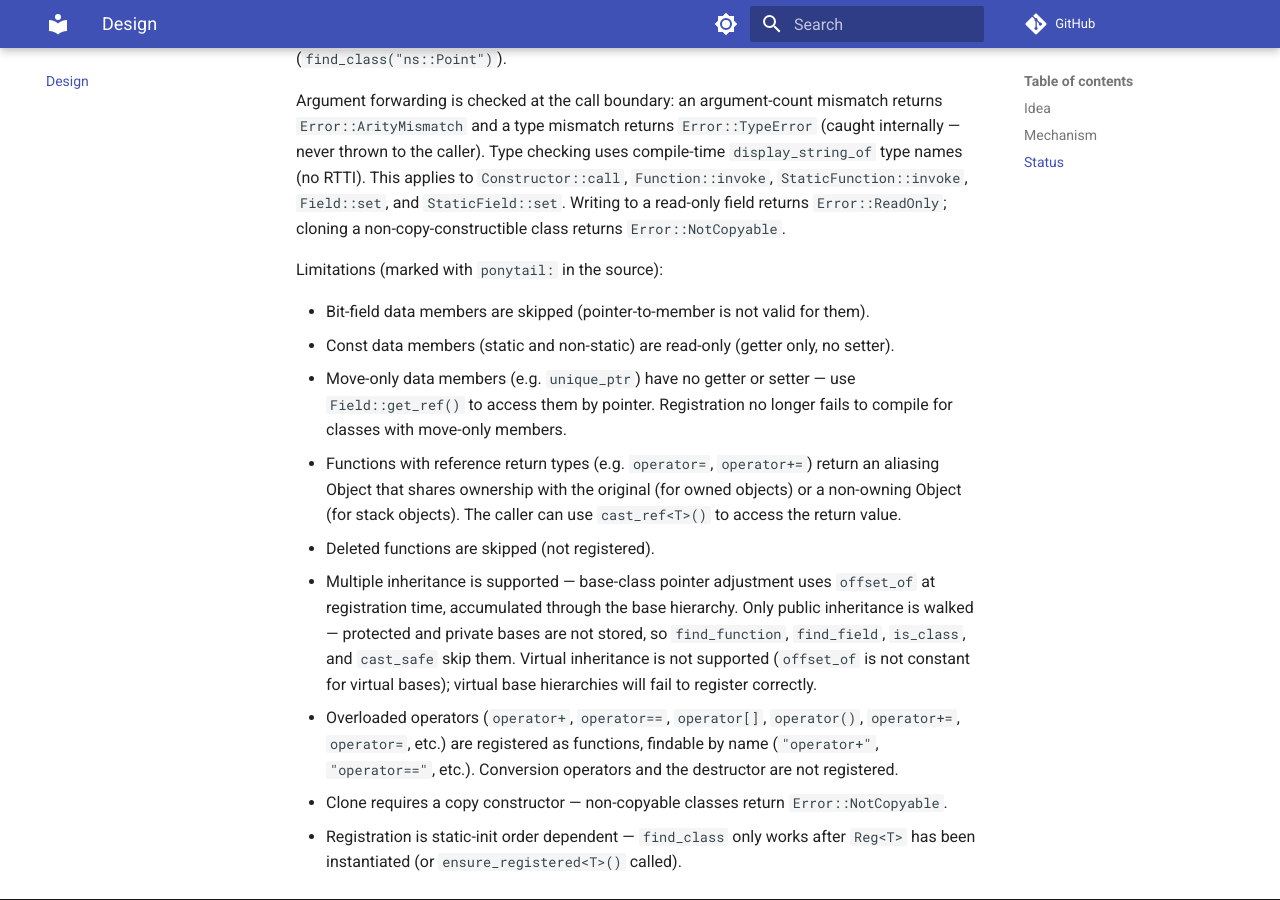
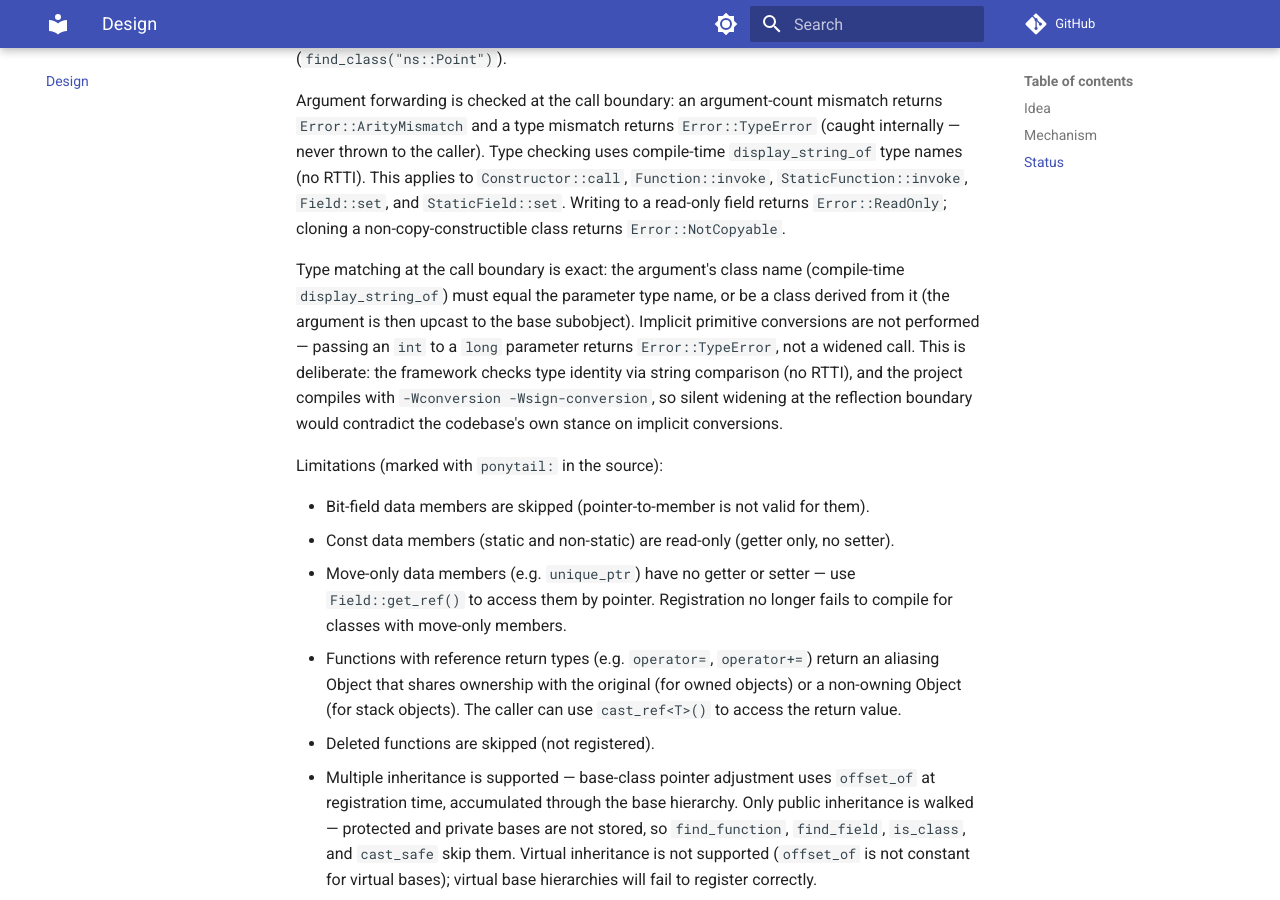
Before and after one commit to w2xel/refl, an MkDocs documentation site: the page built from docs/content/design.md, in a window 1280 px wide and 900 px high, scrolled down 3675 px. Built offline with MkDocs 1.6.1 and Material for MkDocs 9.7.7, drawn with Linux system fonts in a browser that asks for light colours; comment, search, counter and statistics services are not loaded.

Commit message:
Document exact type matching as deliberate: no implicit primitive conversions
State that argument type checking is exact (string equality or derived-
to-base upcast) and that implicit primitive widening is intentionally
not performed, consistent with the project's -Wconversion flags.

Generated by Mistral Vibe.
Co-Authored-By: Mistral Vibe <vibe@mistral.ai>

```diff
--- a/docs/content/design.md
+++ b/docs/content/design.md
@@ -164,6 +164,16 @@ applies to `Constructor::call`, `Function::invoke`, `StaticFunction::invoke`,
 `Error::ReadOnly`; cloning a non-copy-constructible class returns
 `Error::NotCopyable`.
 
+Type matching at the call boundary is exact: the argument's class name
+(compile-time `display_string_of`) must equal the parameter type name, or
+be a class derived from it (the argument is then upcast to the base
+subobject).  Implicit primitive conversions are not performed — passing an
+`int` to a `long` parameter returns `Error::TypeError`, not a widened
+call.  This is deliberate: the framework checks type identity via string
+comparison (no RTTI), and the project compiles with `-Wconversion
+-Wsign-conversion`, so silent widening at the reflection boundary would
+contradict the codebase's own stance on implicit conversions.
+
 Limitations (marked with `ponytail:` in the source):
 
 - Bit-field data members are skipped (pointer-to-member is not valid for them).
```
